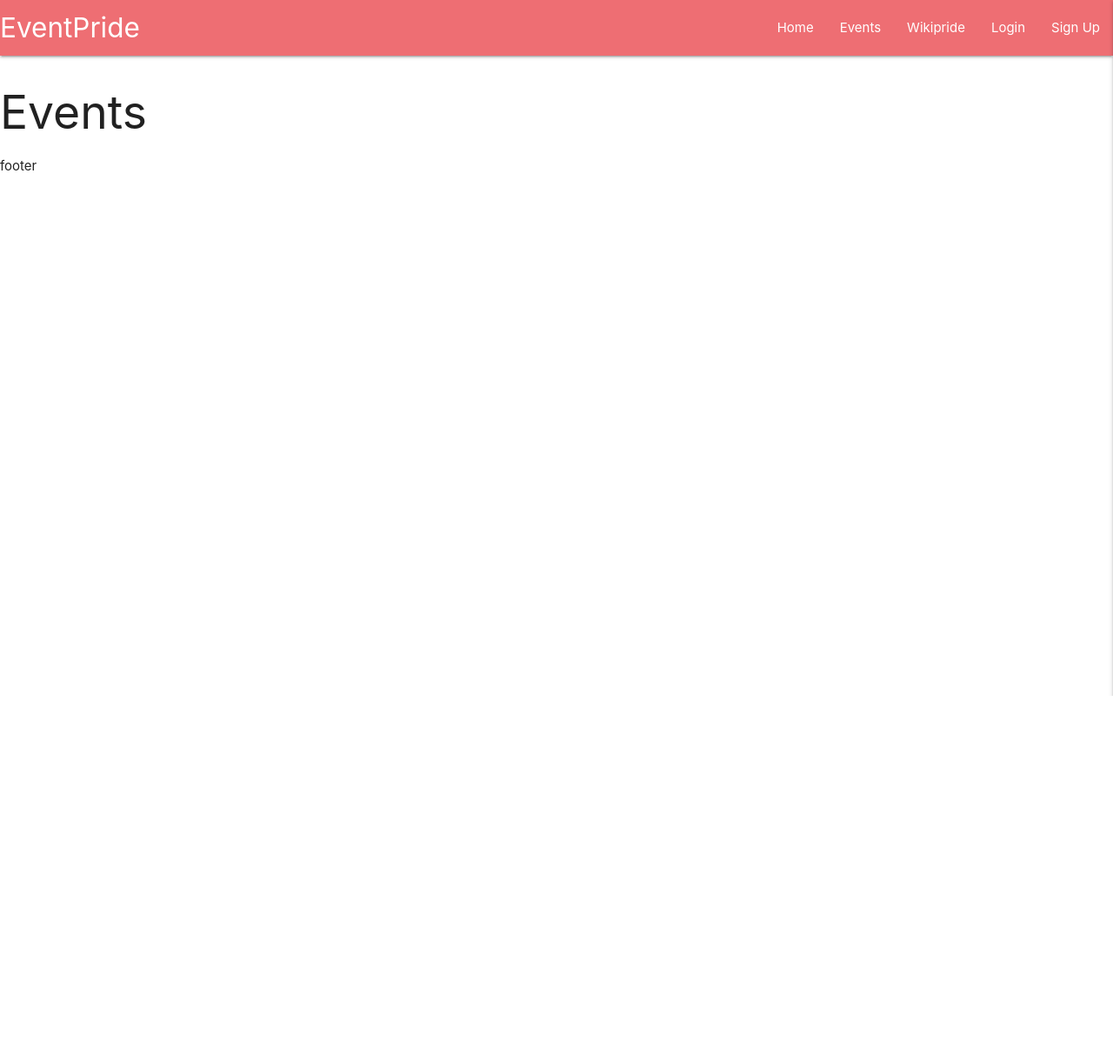
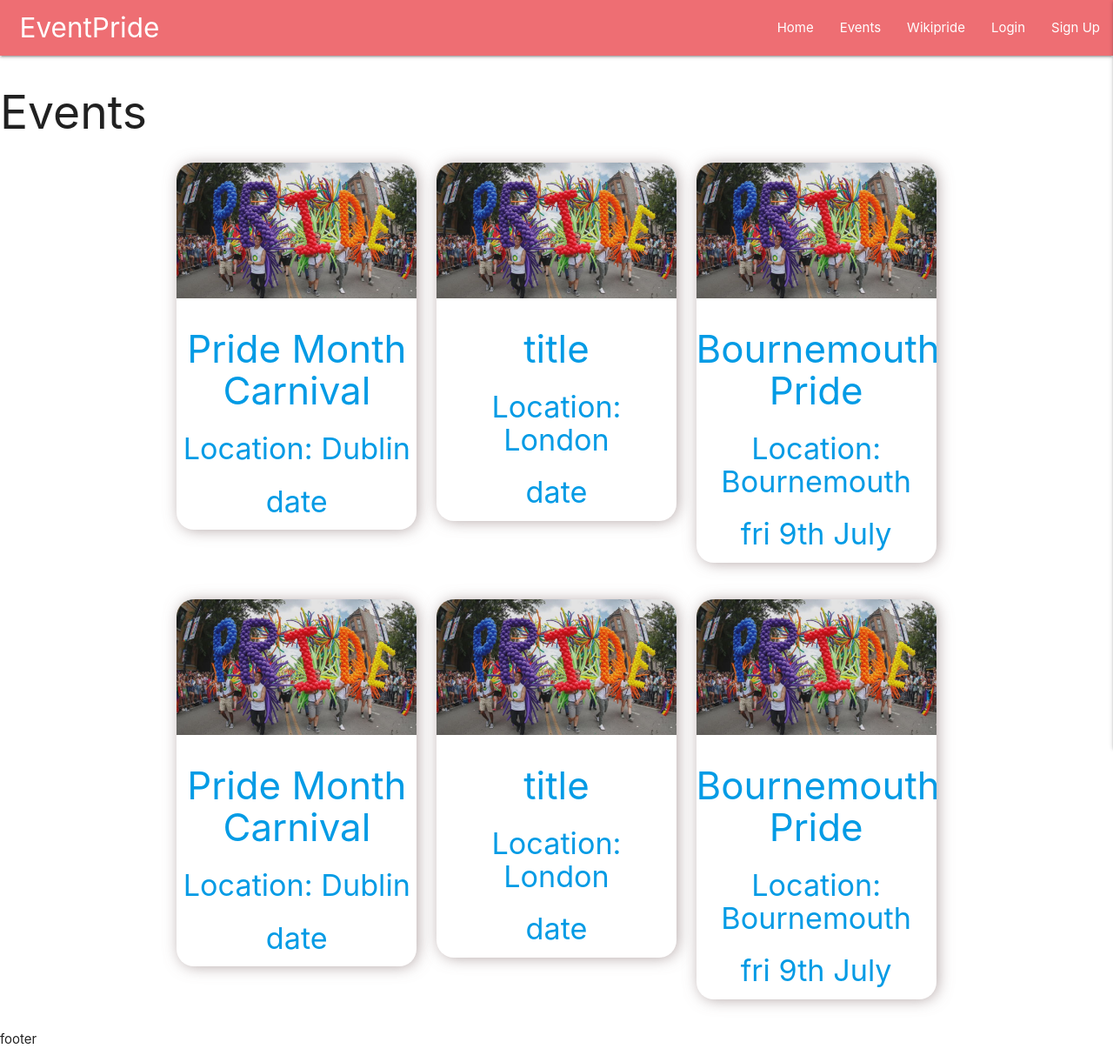
Before and after one commit to roomacarthur/eventpride, a Flask app: page /events in a window 1280 px wide. Shown: the whole page at 87% size. Before the commit the page ends 800 px from the top, so only its background shows below. Run offline with Flask 2, Linux system fonts and the light colour scheme.

Commit message:
events page mock-up

```diff
--- a/static/css/style.css
+++ b/static/css/style.css
@@ -0,0 +1,32 @@
+nav .brand-logo {
+    margin-left: 1.5rem;
+}
+
+.card {
+    text-align: center;
+    border-radius: 20px;
+    overflow: hidden;
+    box-shadow: 2px 1px 18px -2px rgba(133,111,111,0.71);
+-webkit-box-shadow: 2px 1px 18px -2px rgba(133,111,111,0.71);
+-moz-box-shadow: 2px 1px 18px -2px rgba(133,111,111,0.71);
+}
+.card:hover {
+    animation-name: div-zoom;
+    animation-duration: 0.5s;
+    animation-fill-mode: forwards;
+    box-shadow: 2px 1px 50px 19px rgba(133,111,111,0.8);
+-webkit-box-shadow: 2px 1px 50px 19px rgba(133,111,111,0.8);
+-moz-box-shadow: 2px 1px 50px 19px rgba(133,111,111,0.8);
+}
+@keyframes div-zoom {
+    from {
+        transform: scale(1);
+    }
+    to {
+        transform: scale(1.05);
+    }
+}
+.card-img {
+    width: 100%;
+    object-fit: contain;
+}
--- a/templates/events.html
+++ b/templates/events.html
@@ -1,5 +1,59 @@
-{% extends "base.html" %}
-
-{% block content %}
-    <h2>Events</h2>
+{% extends "base.html" %} {% block content %}
+<h2>Events</h2>
+<div class="container">
+  <div class="row">
+    <a class="col s4" href="" target="">
+      <div class="card">
+        <img class="card-img" src="./static/images/pride-event.jpg" alt="" />
+        <h3>Pride Month Carnival</h3>
+        <h4>Location: <span>Dublin</span></h4>
+        <h4>date</h4>
+      </div>
+    </a>
+    <a class="col s4" href="" target="">
+      <div class="card">
+        <img class="card-img" src="./static/images/pride-event.jpg" alt="" />
+        <h3>title</h3>
+        <h4>Location: <span>London</span></h4>
+        <h4>date</h4>
+      </div>
+    </a>
+    <!--https://www.pride-events.co.uk/event/bournemouth-pride/-->
+    <a class="col s4" href="" target="">
+      <div class="card">
+        <img class="card-img" src="./static/images/pride-event.jpg" alt="" />
+        <h3>Bournemouth Pride</h3>
+        <h4>Location: <span>Bournemouth</span></h4>
+        <h4>fri 9th July</h4>
+      </div>
+    </a>
+  </div>
+  <div class="row">
+    <a class="col s4" href="" target="">
+      <div class="card">
+        <img class="card-img" src="./static/images/pride-event.jpg" alt="" />
+        <h3>Pride Month Carnival</h3>
+        <h4>Location: <span>Dublin</span></h4>
+        <h4>date</h4>
+      </div>
+    </a>
+    <a class="col s4" href="" target="">
+      <div class="card">
+        <img class="card-img" src="./static/images/pride-event.jpg" alt="" />
+        <h3>title</h3>
+        <h4>Location: <span>London</span></h4>
+        <h4>date</h4>
+      </div>
+    </a>
+    <!--https://www.pride-events.co.uk/event/bournemouth-pride/-->
+    <a class="col s4" href="" target="">
+      <div class="card">
+        <img class="card-img" src="./static/images/pride-event.jpg" alt="" />
+        <h3>Bournemouth Pride</h3>
+        <h4>Location: <span>Bournemouth</span></h4>
+        <h4>fri 9th July</h4>
+      </div>
+    </a>
+  </div>
+</div>
 {% endblock %}
```
Also changed, not shown: templates/index.html (+14 -4 lines), static/images/bournemouth-pride.png (added), static/images/pride-event.jpg (added).
